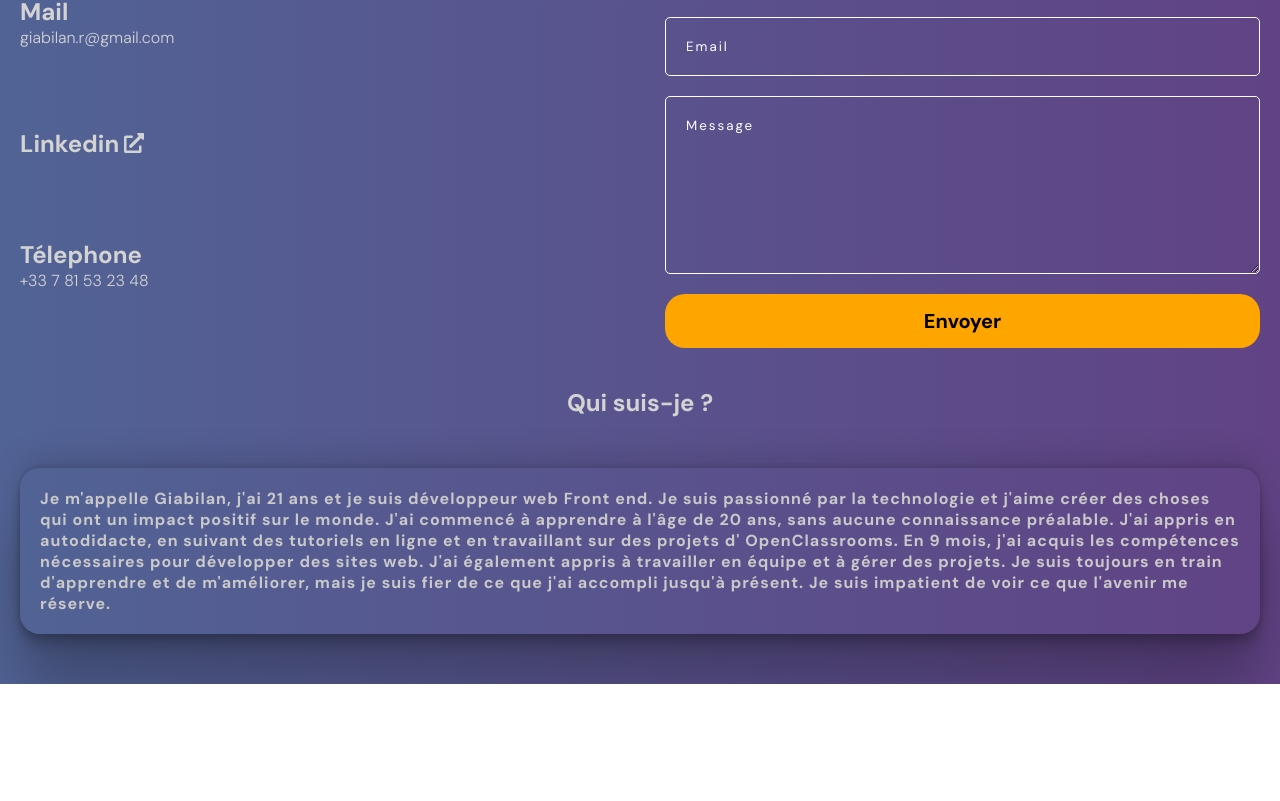
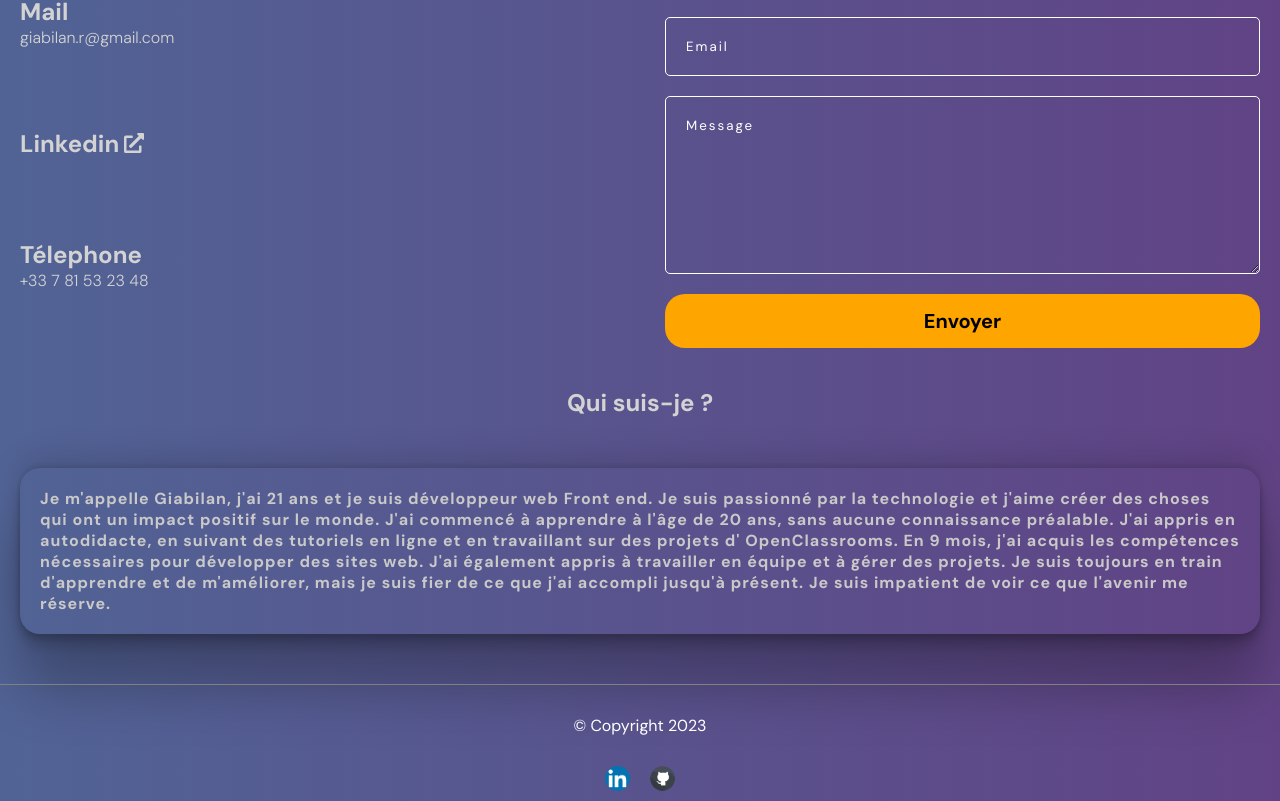
Before and after one commit to Giabilan/Portfolio-OC, a React (Vite) app: page / in a window 1280 px wide. Shown: the part 2786-3587 px from the top of the page. Before the commit the page ends 3470 px from the top, so only its background shows below. Built offline with nearby package versions, Linux system fonts and the light colour scheme.

Commit message:
added Footer

```diff
--- a/src/App.jsx
+++ b/src/App.jsx
@@ -6,6 +6,7 @@ import "./style/index.scss";
 import Skills from "./components/skills";
 import AboutMe from "./components/aboutMe";
 import ArrowUp from "./components/arrowUp";
+import Footer from "./components/footer";
 
 const App = () => {
   return (
@@ -27,6 +28,7 @@ const App = () => {
       <section id="A propos">
         <AboutMe />
       </section>
+      <Footer />
     </div>
   );
 };
--- /dev/null
+++ b/src/components/footer/index.jsx
@@ -0,0 +1,21 @@
+import "./style.scss";
+import Linkedin from "../../assets/linkedin.png";
+import Github from "../../assets/github.png";
+
+const Footer = () => {
+  return (
+    <div className="footerContainer">
+      <div className="text">© Copyright 2023</div>
+      <div className="mediaContainer">
+        <a href="https://www.linkedin.com/in/giabilan-rajendran-abb062276/">
+          <img src={Linkedin} alt="logo Linkedin" />
+        </a>
+        <a href="https://github.com/Giabilan">
+          <img src={Github} alt="logo Github" />
+        </a>
+      </div>
+    </div>
+  );
+};
+
+export default Footer;
--- /dev/null
+++ b/src/components/footer/style.scss
@@ -0,0 +1,30 @@
+.footerContainer {
+  border-top: 1px solid gray;
+  margin-bottom: 10px;
+  .text {
+    display: flex;
+    justify-content: center;
+    align-items: center;
+    margin: 30px 0;
+    color: white;
+    font-size: 16px;
+  }
+  .mediaContainer {
+    display: flex;
+    justify-content: center;
+    gap: 20px;
+    width: 100%;
+    height: 25px;
+    a {
+      img {
+        width: 100%;
+        height: 100%;
+        object-fit: cover;
+        border-radius: 20px;
+      }
+    }
+    a:hover {
+      opacity: 0.7;
+    }
+  }
+}
```
Also changed, not shown: src/assets/linkedin.png (added).
